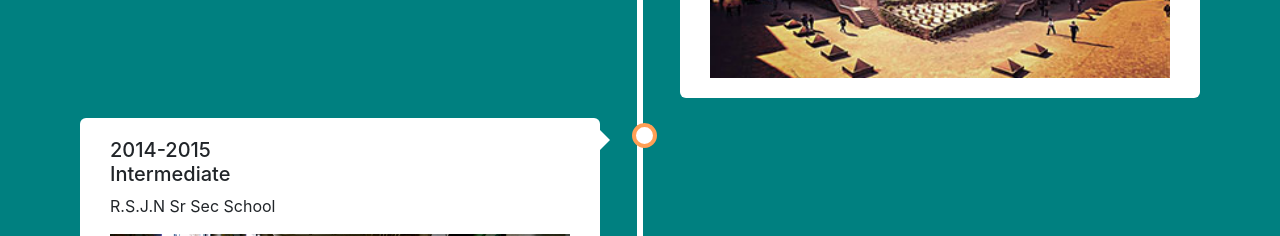
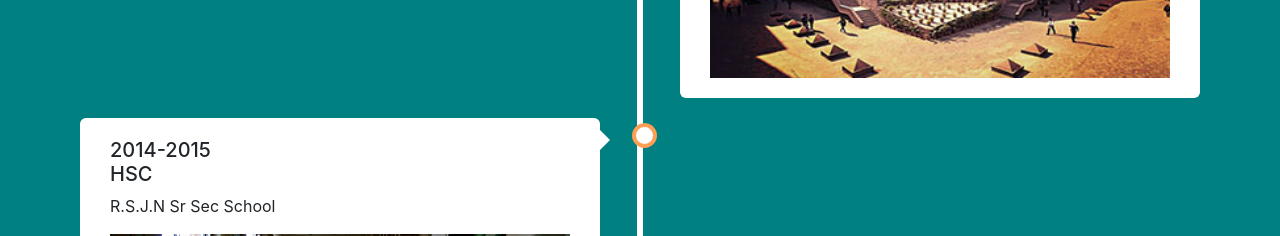
Before and after one commit to RohitSharma0077/Portfolio, a plain HTML site: page index.html in a window 1280 px wide. Shown: the part 3940-4176 px from the top of the page. Drawn offline with nearby package versions, Linux system fonts and the light colour scheme.

Commit message:
Update index.html

```diff
--- a/index.html
+++ b/index.html
@@ -207,7 +207,7 @@
 									</div>
 									<div class="contain left">
 										<div class="content">
-											<h5>2014-2015 <br/>Intermediate</h5>
+											<h5>2014-2015 <br/>HSC</h5>
 											<p>R.S.J.N Sr Sec School</p>
 											<img src="img/rs.jpg" class="journey">
 										</div>
```
